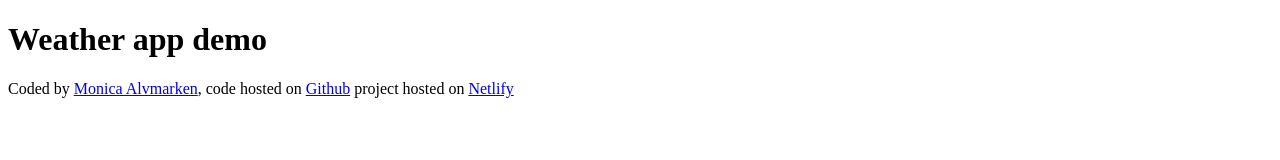
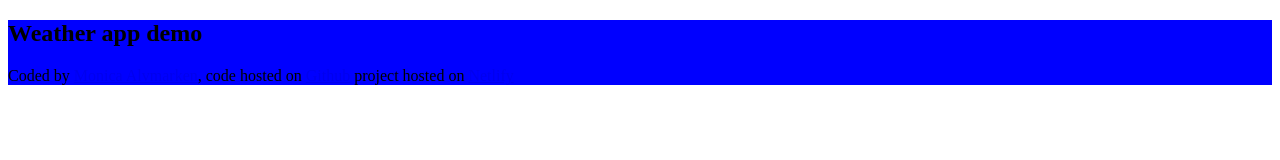
Before and after one commit to Elfground/Weather-app-demo, a plain HTML site: page index.html in a window 1280 px wide. Drawn offline with Linux system fonts and the light colour scheme.

Commit message:
created styles.css

```diff
--- a/index.html
+++ b/index.html
@@ -4,9 +4,15 @@
     <meta charset="UTF-8">
     <meta name="viewport" content="width=device-width, initial-scale=1.0">
     <title>Weather App Demo</title>
+    <link href="/src/styles.css" rel="stylesheet">
 </head>
 <body>
-    <h1>Weather app demo</h1>
+    <section>
+        <div class="container">
+        <h1>Weather app demo</h1>
+
     <footer>Coded by <a href="https://github.com/Elfground" target="_blank">Monica Alvmarken</a>, code hosted on <a href="https://github.com/Elfground/Weather-app-demo" target="_blank">Github</a> project hosted on <a href="https://vaeder-app.netlify.app/" target="_blank">Netlify</a></footer>
+</div>
+</section>
 </body>
 </html>
--- /dev/null
+++ b/src/styles.css
@@ -0,0 +1,12 @@
+
+section {
+    background: radial-gradient(
+      circle at 10% 20%,
+      rgb(218, 249, 185) 0%,
+      rgb(242, 247, 210) 90%
+    );
+
+.container {
+    background-color: blue
+
+}
```
Also changed, not shown: images/sunny.png (added), 2 other files.
